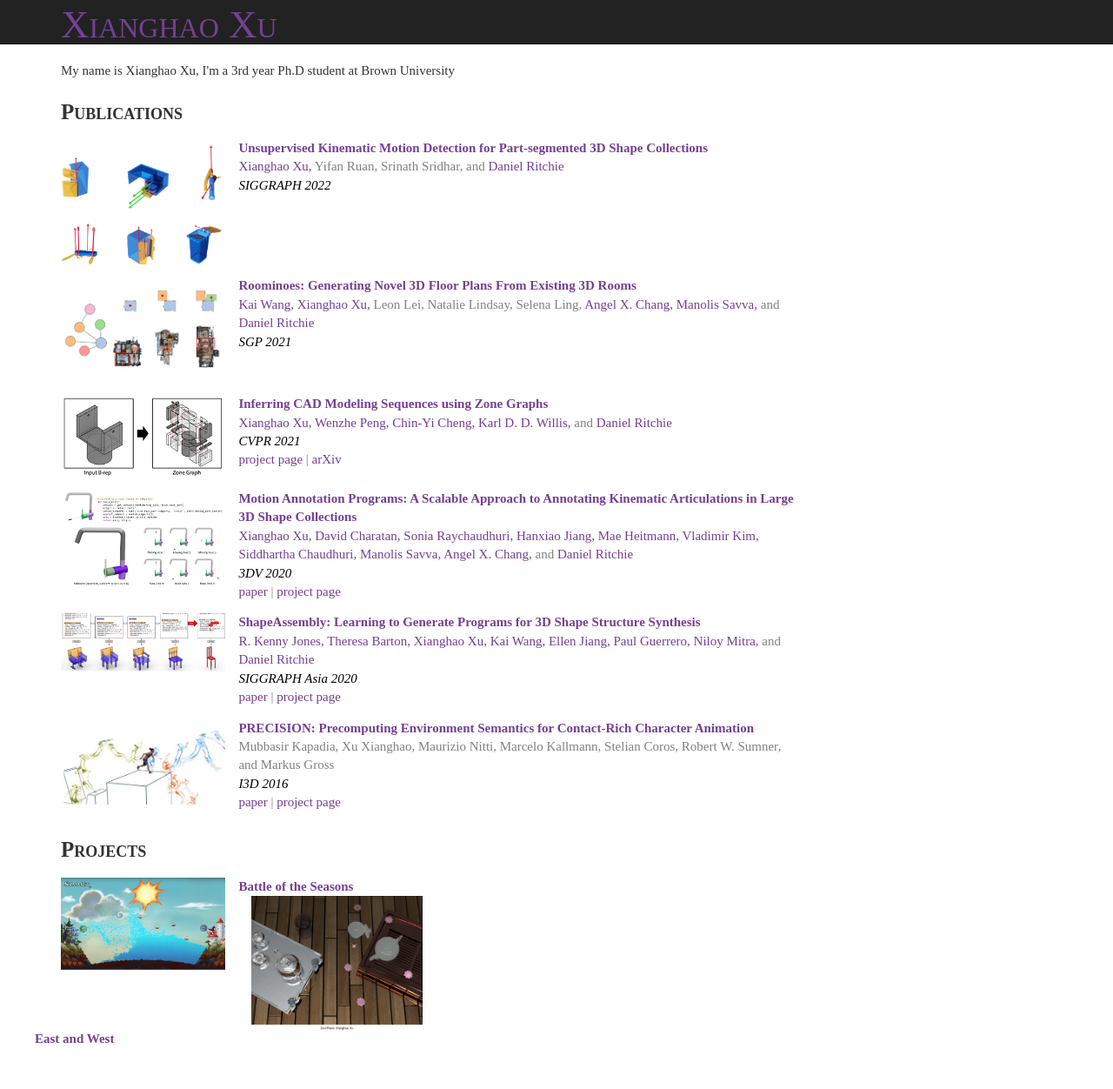
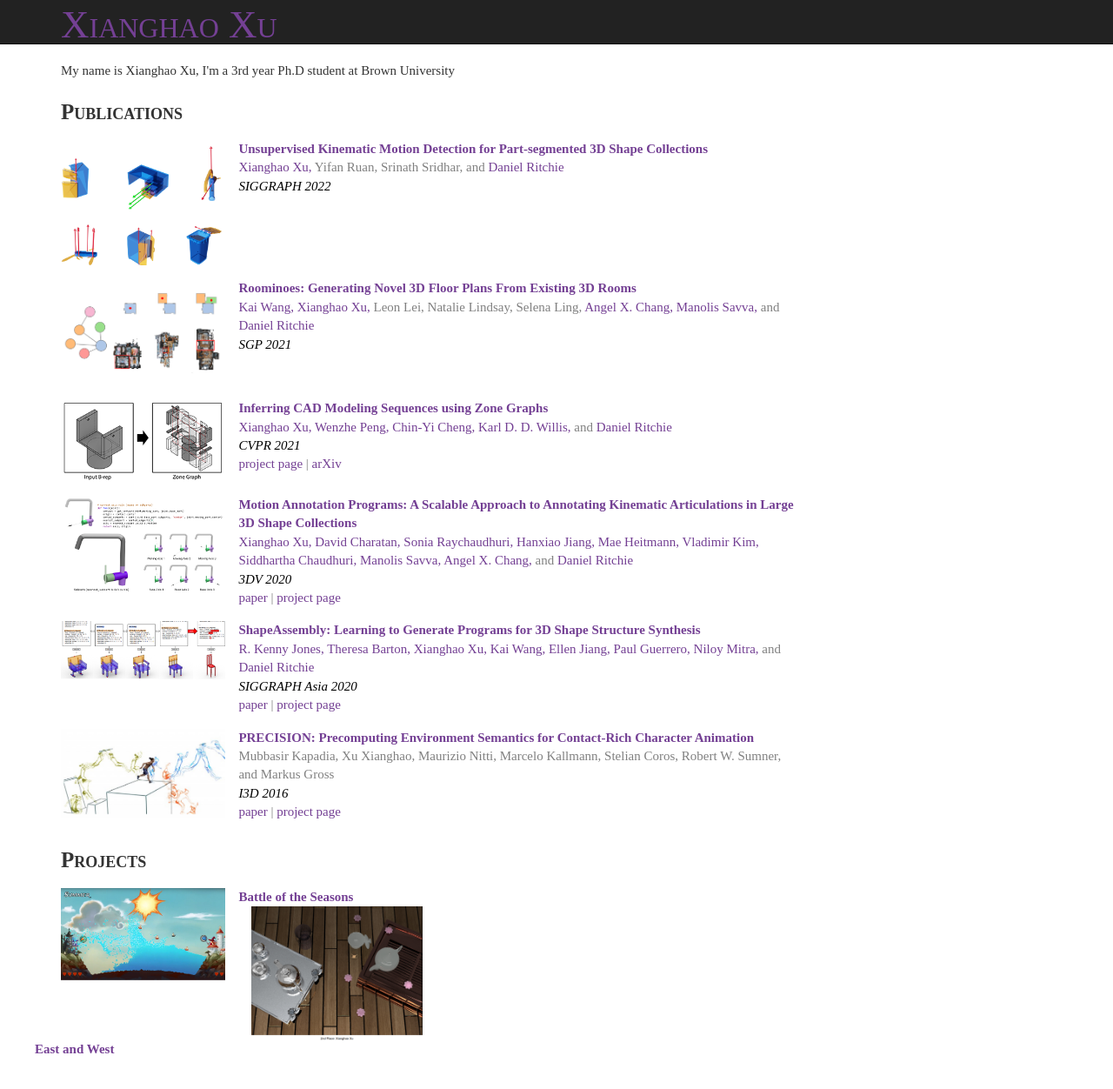
Before and after one commit to xxh43/xxh43.github.io, a Jekyll site: the page built from index.html, in a window 1280 px wide. Shown: the whole page at 87% size. Built offline with Jekyll 4.4.1, drawn with Linux system fonts in a browser that asks for light colours.

Commit message:
Update style.css

```diff
--- a/css/style.css
+++ b/css/style.css
@@ -75,8 +75,8 @@ a, a:hover {
 /*---------------------------------------------------------------*/
 
 .pub {
-	padding-top: 7px;
-	padding-bottom: 7px;
+	padding-top: 8px;
+	padding-bottom: 8px;
 	color:#000000;
 
 }
```
